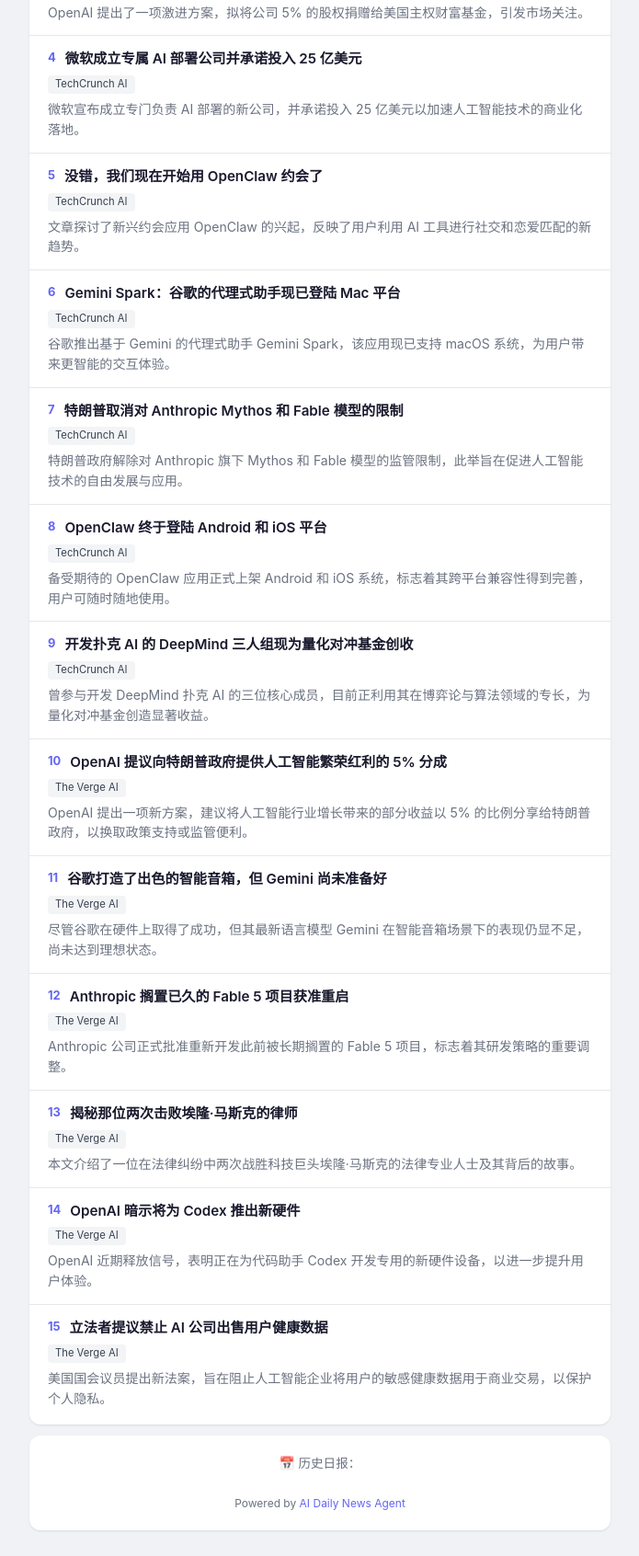
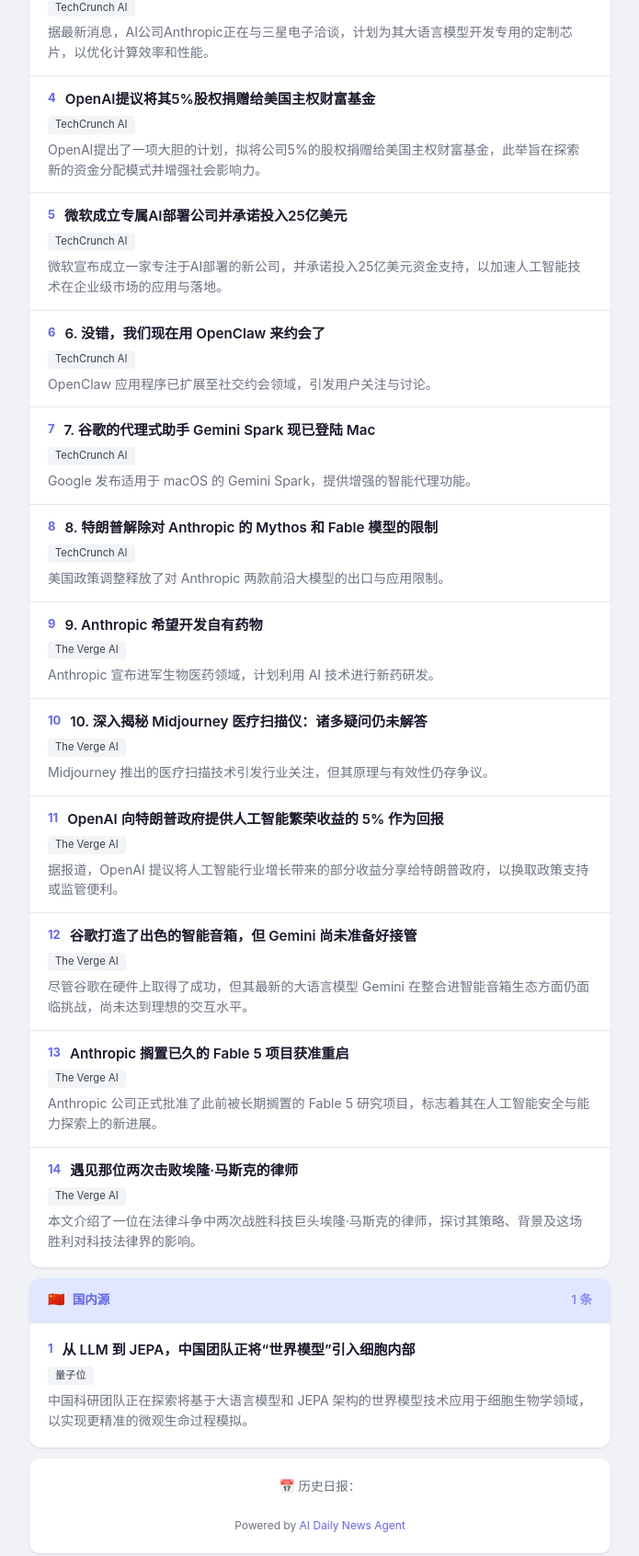
Before and after one commit to tanx0702/ai-daily-news, a plain HTML site: page archive/2026-07-04.html in a window 1280 px wide. Shown: the part 551-2243 px from the top of the page at 92% size, without its empty margins (292-987 px from the left). Drawn offline with Linux system fonts and the light colour scheme.

Commit message:
deploy: 61f34195b0ae4ba375b370a5b8626c5494e440ba

```diff
--- a/archive/2026-07-03.html
+++ b/archive/2026-07-04.html
@@ -3,7 +3,7 @@
 <head>
     <meta charset="UTF-8">
     <meta name="viewport" content="width=device-width, initial-scale=1.0">
-    <title>🤖 AI 日报 2026-07-03</title>
+    <title>🤖 AI 日报 2026-07-04</title>
     <style>
         /* --- Reset & Base --- */
         *, *::before, *::after { margin: 0; padding: 0; box-sizing: border-box; }
@@ -249,7 +249,7 @@
         <div class="header">
             <button class="theme-toggle" onclick="toggleTheme()" title="切换主题">🌓</button>
             <h1>🤖 AI 日报</h1>
-            <div class="date">2026-07-03</div>
+            <div class="date">2026-07-04</div>
             <div class="count">今日 15 条 AI 新闻</div>
         </div>
 
@@ -259,167 +259,181 @@
 
                 <span class="flag">🌍</span> 海外源
 
-                <span style="margin-left:auto; opacity:0.7;">15 条</span>
+                <span style="margin-left:auto; opacity:0.7;">14 条</span>
             </div>
             <div class="news-list">
 
                 <div class="news-item">
                     <div class="news-title">
                         <span class="news-num">1</span>
-                        <a href="https://techcrunch.com/2026/07/02/meta-quietly-launches-vibe-coded-gaming-app-pocket/" target="_blank" rel="noopener">Meta 悄然推出由 Vibe Coding 开发的 Pocket 游戏应用</a>
+                        <a href="https://epoch.ai/data-insights/cve-severity-spike" target="_blank" rel="noopener">Claude Mythos Preview发布前后严重漏洞激增</a>
+                    </div>
+                    <div class="news-meta">
+                        <span class="news-source-tag">Hacker News AI</span>
+
+                    </div>
+
+                    <div class="news-summary">在Anthropic发布Claude Mythos预览版期间，网络安全领域出现了多起严重的漏洞事件，引发了业界对AI模型安全性的广泛关注。</div>
+
+                </div>
+
+                <div class="news-item">
+                    <div class="news-title">
+                        <span class="news-num">2</span>
+                        <a href="https://techcrunch.com/2026/07/02/meta-quietly-launches-vibe-coded-gaming-app-pocket/" target="_blank" rel="noopener">Meta悄然推出由Vibe Coding驱动的游戏应用Pocket</a>
                     </div>
                     <div class="news-meta">
                         <span class="news-source-tag">TechCrunch AI</span>
 
                     </div>
 
-                    <div class="news-summary">Meta 低调发布了基于 Vibe Coding 技术构建的 Pocket 游戏应用，展示了其在开发模式上的新尝试。</div>
+                    <div class="news-summary">Meta公司低调发布了名为Pocket的新游戏应用，该应用采用了新兴的Vibe Coding技术进行开发，标志着其在AI辅助编程领域的又一尝试。</div>
 
                 </div>
 
                 <div class="news-item">
                     <div class="news-title">
-                        <span class="news-num">2</span>
-                        <a href="https://techcrunch.com/2026/07/02/anthropic-is-discussing-a-new-custom-chip-with-samsung/" target="_blank" rel="noopener">Anthropic 正与三星讨论定制芯片合作事宜</a>
+                        <span class="news-num">3</span>
+                        <a href="https://techcrunch.com/2026/07/02/anthropic-is-discussing-a-new-custom-chip-with-samsung/" target="_blank" rel="noopener">Anthropic正与三星讨论定制芯片合作事宜</a>
                     </div>
                     <div class="news-meta">
                         <span class="news-source-tag">TechCrunch AI</span>
 
                     </div>
 
-                    <div class="news-summary">Anthropic 正在与三星探讨定制芯片的开发，以优化其 AI 模型的运行效率。</div>
+                    <div class="news-summary">据最新消息，AI公司Anthropic正在与三星电子洽谈，计划为其大语言模型开发专用的定制芯片，以优化计算效率和性能。</div>
 
                 </div>
 
                 <div class="news-item">
                     <div class="news-title">
-                        <span class="news-num">3</span>
-                        <a href="https://techcrunch.com/2026/07/02/openai-proposed-donating-5-of-its-equity-to-a-us-sovereign-wealth-fund/" target="_blank" rel="noopener">OpenAI 提议将其 5% 股权捐赠给美国主权财富基金</a>
+                        <span class="news-num">4</span>
+                        <a href="https://techcrunch.com/2026/07/02/openai-proposed-donating-5-of-its-equity-to-a-us-sovereign-wealth-fund/" target="_blank" rel="noopener">OpenAI提议将其5%股权捐赠给美国主权财富基金</a>
                     </div>
                     <div class="news-meta">
                         <span class="news-source-tag">TechCrunch AI</span>
 
                     </div>
 
-                    <div class="news-summary">OpenAI 提出了一项激进方案，拟将公司 5% 的股权捐赠给美国主权财富基金，引发市场关注。</div>
+                    <div class="news-summary">OpenAI提出了一项大胆的计划，拟将公司5%的股权捐赠给美国主权财富基金，此举旨在探索新的资金分配模式并增强社会影响力。</div>
 
                 </div>
 
                 <div class="news-item">
                     <div class="news-title">
-                        <span class="news-num">4</span>
-                        <a href="https://techcrunch.com/2026/07/02/microsoft-launches-its-own-ai-deployment-company-with-2-5-billion-commitment/" target="_blank" rel="noopener">微软成立专属 AI 部署公司并承诺投入 25 亿美元</a>
+                        <span class="news-num">5</span>
+                        <a href="https://techcrunch.com/2026/07/02/microsoft-launches-its-own-ai-deployment-company-with-2-5-billion-commitment/" target="_blank" rel="noopener">微软成立专属AI部署公司并承诺投入25亿美元</a>
                     </div>
                     <div class="news-meta">
                         <span class="news-source-tag">TechCrunch AI</span>
 
                     </div>
 
-                    <div class="news-summary">微软宣布成立专门负责 AI 部署的新公司，并承诺投入 25 亿美元以加速人工智能技术的商业化落地。</div>
+                    <div class="news-summary">微软宣布成立一家专注于AI部署的新公司，并承诺投入25亿美元资金支持，以加速人工智能技术在企业级市场的应用与落地。</div>
 
                 </div>
 
                 <div class="news-item">
                     <div class="news-title">
-                        <span class="news-num">5</span>
-                        <a href="https://techcrunch.com/2026/07/02/yep-were-using-openclaw-to-date-now/" target="_blank" rel="noopener">没错，我们现在开始用 OpenClaw 约会了</a>
+                        <span class="news-num">6</span>
+                        <a href="https://techcrunch.com/2026/07/02/yep-were-using-openclaw-to-date-now/" target="_blank" rel="noopener">6. 没错，我们现在用 OpenClaw 来约会了</a>
                     </div>
                     <div class="news-meta">
                         <span class="news-source-tag">TechCrunch AI</span>
 
                     </div>
 
-                    <div class="news-summary">文章探讨了新兴约会应用 OpenClaw 的兴起，反映了用户利用 AI 工具进行社交和恋爱匹配的新趋势。</div>
+                    <div class="news-summary">OpenClaw 应用程序已扩展至社交约会领域，引发用户关注与讨论。</div>
 
                 </div>
 
                 <div class="news-item">
                     <div class="news-title">
-                        <span class="news-num">6</span>
-                        <a href="https://techcrunch.com/2026/07/01/gemini-spark-googles-agentic-assistant-is-now-available-on-mac/" target="_blank" rel="noopener">Gemini Spark：谷歌的代理式助手现已登陆 Mac 平台</a>
+                        <span class="news-num">7</span>
+                        <a href="https://techcrunch.com/2026/07/01/gemini-spark-googles-agentic-assistant-is-now-available-on-mac/" target="_blank" rel="noopener">7. 谷歌的代理式助手 Gemini Spark 现已登陆 Mac</a>
                     </div>
                     <div class="news-meta">
                         <span class="news-source-tag">TechCrunch AI</span>
 
                     </div>
 
-                    <div class="news-summary">谷歌推出基于 Gemini 的代理式助手 Gemini Spark，该应用现已支持 macOS 系统，为用户带来更智能的交互体验。</div>
+                    <div class="news-summary">Google 发布适用于 macOS 的 Gemini Spark，提供增强的智能代理功能。</div>
 
                 </div>
 
                 <div class="news-item">
                     <div class="news-title">
-                        <span class="news-num">7</span>
-                        <a href="https://techcrunch.com/2026/06/30/trump-drops-restrictions-on-anthropics-mythos-and-fable-models/" target="_blank" rel="noopener">特朗普取消对 Anthropic Mythos 和 Fable 模型的限制</a>
+                        <span class="news-num">8</span>
+                        <a href="https://techcrunch.com/2026/06/30/trump-drops-restrictions-on-anthropics-mythos-and-fable-models/" target="_blank" rel="noopener">8. 特朗普解除对 Anthropic 的 Mythos 和 Fable 模型的限制</a>
                     </div>
                     <div class="news-meta">
                         <span class="news-source-tag">TechCrunch AI</span>
 
                     </div>
 
-                    <div class="news-summary">特朗普政府解除对 Anthropic 旗下 Mythos 和 Fable 模型的监管限制，此举旨在促进人工智能技术的自由发展与应用。</div>
-
-                </div>
-
-                <div class="news-item">
-                    <div class="news-title">
-                        <span class="news-num">8</span>
-                        <a href="https://techcrunch.com/2026/06/30/openclaw-is-finally-available-on-android-and-ios/" target="_blank" rel="noopener">OpenClaw 终于登陆 Android 和 iOS 平台</a>
-                    </div>
-                    <div class="news-meta">
-                        <span class="news-source-tag">TechCrunch AI</span>
-
-                    </div>
-
-                    <div class="news-summary">备受期待的 OpenClaw 应用正式上架 Android 和 iOS 系统，标志着其跨平台兼容性得到完善，用户可随时随地使用。</div>
+                    <div class="news-summary">美国政策调整释放了对 Anthropic 两款前沿大模型的出口与应用限制。</div>
 
                 </div>
 
                 <div class="news-item">
                     <div class="news-title">
                         <span class="news-num">9</span>
-                        <a href="https://techcrunch.com/2026/06/30/the-deepmind-trio-who-built-a-poker-ai-are-now-making-money-for-quant-hedge-funds/" target="_blank" rel="noopener">开发扑克 AI 的 DeepMind 三人组现为量化对冲基金创收</a>
+                        <a href="https://www.theverge.com/ai-artificial-intelligence/961311/anthropic-claude-science-ai-drug-development" target="_blank" rel="noopener">9. Anthropic 希望开发自有药物</a>
                     </div>
                     <div class="news-meta">
-                        <span class="news-source-tag">TechCrunch AI</span>
+                        <span class="news-source-tag">The Verge AI</span>
 
                     </div>
 
-                    <div class="news-summary">曾参与开发 DeepMind 扑克 AI 的三位核心成员，目前正利用其在博弈论与算法领域的专长，为量化对冲基金创造显著收益。</div>
+                    <div class="news-summary">Anthropic 宣布进军生物医药领域，计划利用 AI 技术进行新药研发。</div>
 
                 </div>
 
                 <div class="news-item">
                     <div class="news-title">
                         <span class="news-num">10</span>
-                        <a href="https://www.theverge.com/ai-artificial-intelligence/960588/openai-government-5-percent-stake-trump" target="_blank" rel="noopener">OpenAI 提议向特朗普政府提供人工智能繁荣红利的 5% 分成</a>
+                        <a href="https://www.theverge.com/ai-artificial-intelligence/961265/midjourney-medical-ultrasound-scanner-behind-the-scenes-video" target="_blank" rel="noopener">10. 深入揭秘 Midjourney 医疗扫描仪：诸多疑问仍未解答</a>
                     </div>
                     <div class="news-meta">
                         <span class="news-source-tag">The Verge AI</span>
 
                     </div>
 
-                    <div class="news-summary">OpenAI 提出一项新方案，建议将人工智能行业增长带来的部分收益以 5% 的比例分享给特朗普政府，以换取政策支持或监管便利。</div>
+                    <div class="news-summary">Midjourney 推出的医疗扫描技术引发行业关注，但其原理与有效性仍存争议。</div>
 
                 </div>
 
                 <div class="news-item">
                     <div class="news-title">
                         <span class="news-num">11</span>
-                        <a href="https://www.theverge.com/tech/959503/google-home-speaker-review-gemini-for-home" target="_blank" rel="noopener">谷歌打造了出色的智能音箱，但 Gemini 尚未准备好</a>
+                        <a href="https://www.theverge.com/ai-artificial-intelligence/960588/openai-government-5-percent-stake-trump" target="_blank" rel="noopener">OpenAI 向特朗普政府提供人工智能繁荣收益的 5% 作为回报</a>
                     </div>
                     <div class="news-meta">
                         <span class="news-source-tag">The Verge AI</span>
 
                     </div>
 
-                    <div class="news-summary">尽管谷歌在硬件上取得了成功，但其最新语言模型 Gemini 在智能音箱场景下的表现仍显不足，尚未达到理想状态。</div>
+                    <div class="news-summary">据报道，OpenAI 提议将人工智能行业增长带来的部分收益分享给特朗普政府，以换取政策支持或监管便利。</div>
 
                 </div>
 
                 <div class="news-item">
                     <div class="news-title">
                         <span class="news-num">12</span>
+                        <a href="https://www.theverge.com/tech/959503/google-home-speaker-review-gemini-for-home" target="_blank" rel="noopener">谷歌打造了出色的智能音箱，但 Gemini 尚未准备好接管</a>
+                    </div>
+                    <div class="news-meta">
+                        <span class="news-source-tag">The Verge AI</span>
+
+                    </div>
+
+                    <div class="news-summary">尽管谷歌在硬件上取得了成功，但其最新的大语言模型 Gemini 在整合进智能音箱生态方面仍面临挑战，尚未达到理想的交互水平。</div>
+
+                </div>
+
+                <div class="news-item">
+                    <div class="news-title">
+                        <span class="news-num">13</span>
                         <a href="https://www.theverge.com/ai-artificial-intelligence/958964/anthropic-claude-fable-5-is-back" target="_blank" rel="noopener">Anthropic 搁置已久的 Fable 5 项目获准重启</a>
                     </div>
                     <div class="news-meta">
@@ -427,49 +441,47 @@
 
                     </div>
 
-                    <div class="news-summary">Anthropic 公司正式批准重新开发此前被长期搁置的 Fable 5 项目，标志着其研发策略的重要调整。</div>
+                    <div class="news-summary">Anthropic 公司正式批准了此前被长期搁置的 Fable 5 研究项目，标志着其在人工智能安全与能力探索上的新进展。</div>
 
                 </div>
 
                 <div class="news-item">
                     <div class="news-title">
-                        <span class="news-num">13</span>
-                        <a href="https://www.theverge.com/column/959270/elon-musk-open-ai-bill-savitt-twitter" target="_blank" rel="noopener">揭秘那位两次击败埃隆·马斯克的律师</a>
+                        <span class="news-num">14</span>
+                        <a href="https://www.theverge.com/column/959270/elon-musk-open-ai-bill-savitt-twitter" target="_blank" rel="noopener">遇见那位两次击败埃隆·马斯克的律师</a>
                     </div>
                     <div class="news-meta">
                         <span class="news-source-tag">The Verge AI</span>
 
                     </div>
 
-                    <div class="news-summary">本文介绍了一位在法律纠纷中两次战胜科技巨头埃隆·马斯克的法律专业人士及其背后的故事。</div>
+                    <div class="news-summary">本文介绍了一位在法律斗争中两次战胜科技巨头埃隆·马斯克的律师，探讨其策略、背景及这场胜利对科技法律界的影响。</div>
 
                 </div>
 
+            </div>
+        </div>
+
+        <div class="section">
+            <div class="section-header">
+
+                <span class="flag">🇨🇳</span> 国内源
+
+                <span style="margin-left:auto; opacity:0.7;">1 条</span>
+            </div>
+            <div class="news-list">
+
                 <div class="news-item">
                     <div class="news-title">
-                        <span class="news-num">14</span>
-                        <a href="https://www.theverge.com/ai-artificial-intelligence/959174/openai-codex-hardware-work-louder" target="_blank" rel="noopener">OpenAI 暗示将为 Codex 推出新硬件</a>
+                        <span class="news-num">1</span>
+                        <a href="https://www.qbitai.com/2026/07/442746.html" target="_blank" rel="noopener">从 LLM 到 JEPA，中国团队正将“世界模型”引入细胞内部</a>
                     </div>
                     <div class="news-meta">
-                        <span class="news-source-tag">The Verge AI</span>
+                        <span class="news-source-tag">量子位</span>
 
                     </div>
 
-                    <div class="news-summary">OpenAI 近期释放信号，表明正在为代码助手 Codex 开发专用的新硬件设备，以进一步提升用户体验。</div>
-
-                </div>
-
-                <div class="news-item">
-                    <div class="news-title">
-                        <span class="news-num">15</span>
-                        <a href="https://www.theverge.com/ai-artificial-intelligence/959033/health-location-data-protection-act-ai-warren-scanlon" target="_blank" rel="noopener">立法者提议禁止 AI 公司出售用户健康数据</a>
-                    </div>
-                    <div class="news-meta">
-                        <span class="news-source-tag">The Verge AI</span>
-
-                    </div>
-
-                    <div class="news-summary">美国国会议员提出新法案，旨在阻止人工智能企业将用户的敏感健康数据用于商业交易，以保护个人隐私。</div>
+                    <div class="news-summary">中国科研团队正在探索将基于大语言模型和 JEPA 架构的世界模型技术应用于细胞生物学领域，以实现更精准的微观生命过程模拟。</div>
 
                 </div>
 
```
Also changed, not shown: index.html (+78 -66 lines), cover.jpg.
